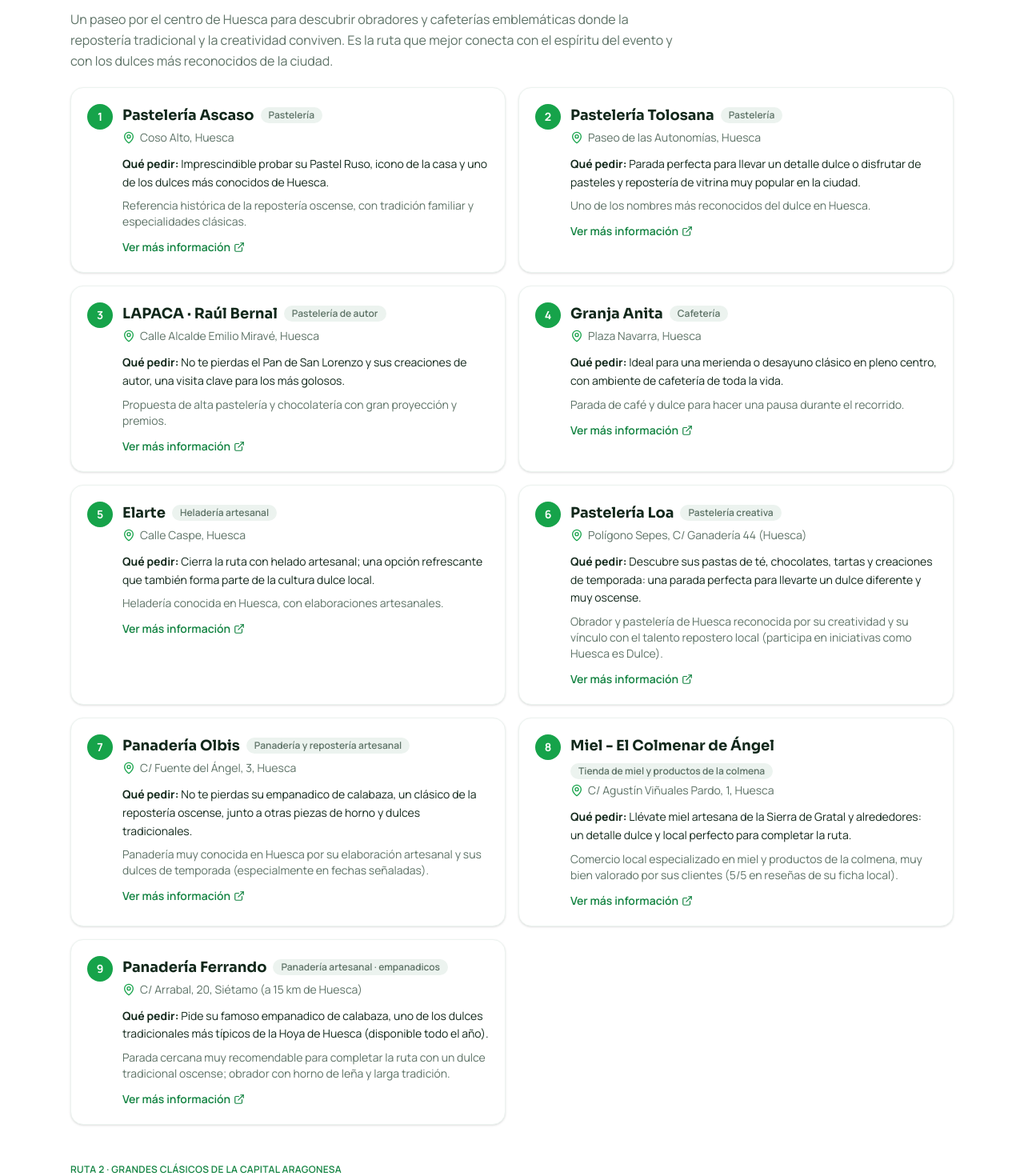
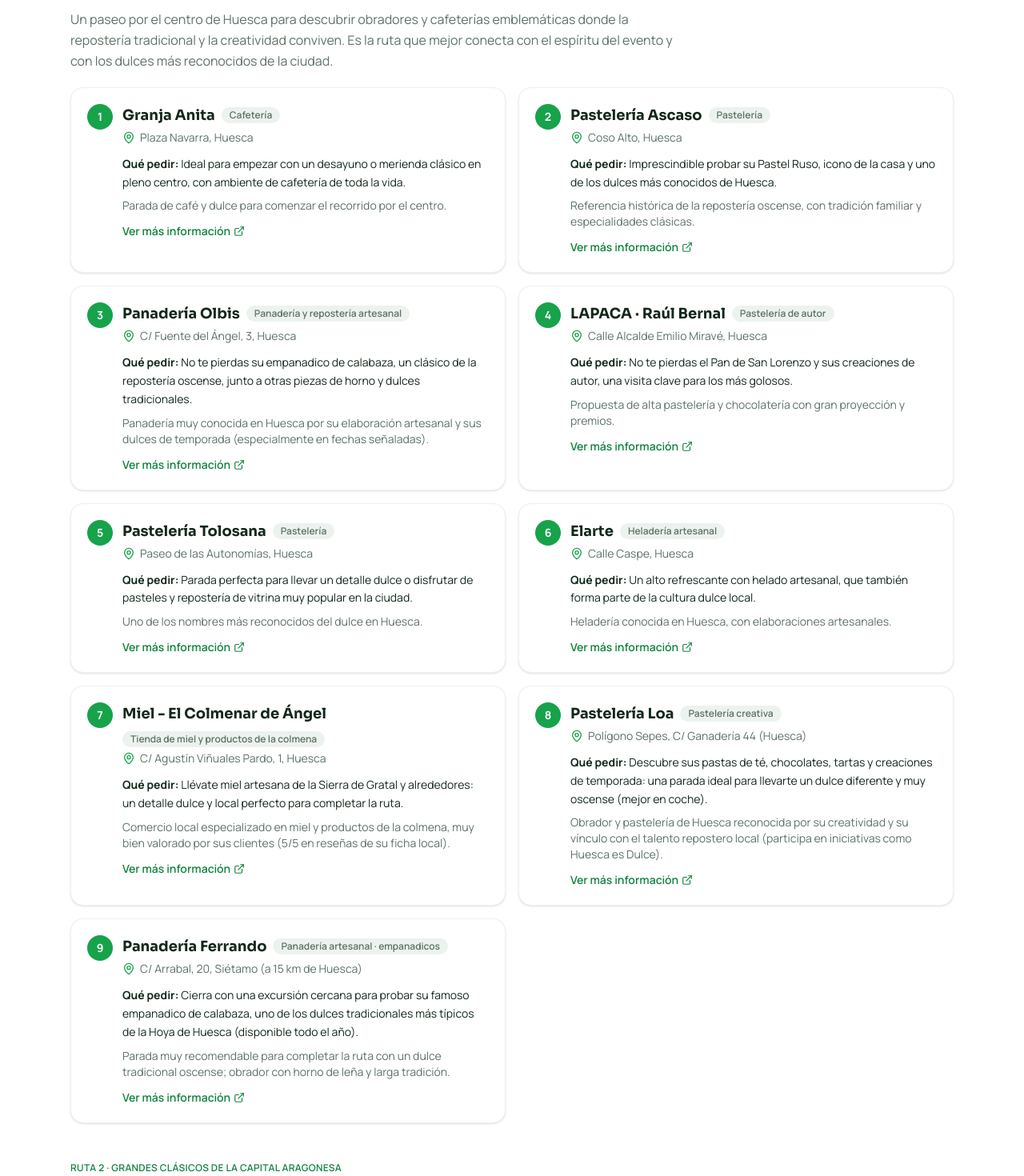
Before and after one commit to javipaur/huescahoy, a Next.js app: page /ruta-huesca-es-dulce in a window 1280 px wide. Shown: the part 920-2390 px from the top of the page at 80% size. Built offline with nearby package versions, Linux system fonts and the light colour scheme; no server answers.

Commit message:
feat(ruta-dulce): reordenar paradas de Huesca para un recorrido más lógico
Agrupa el recorrido por centro, añade indicaciones de desplazamiento (coche/excursión) y ajusta textos a la nueva secuencia.

```diff
--- a/src/app/(public)/ruta-huesca-es-dulce/page.tsx
+++ b/src/app/(public)/ruta-huesca-es-dulce/page.tsx
@@ -66,12 +66,39 @@ const ROUTES: SweetRoute[] = [
       "Un paseo por el centro de Huesca para descubrir obradores y cafeterías emblemáticas donde la repostería tradicional y la creatividad conviven. Es la ruta que mejor conecta con el espíritu del evento y con los dulces más reconocidos de la ciudad.",
     stops: [
       {
+        name: "Granja Anita",
+        place: "Plaza Navarra, Huesca",
+        type: "Cafetería",
+        tip: "Ideal para empezar con un desayuno o merienda clásico en pleno centro, con ambiente de cafetería de toda la vida.",
+        note: "Parada de café y dulce para comenzar el recorrido por el centro.",
+        href: "https://huesca.city/negocios/granja-anita",
+        external: true,
+      },
+      {
         name: "Pastelería Ascaso",
         place: "Coso Alto, Huesca",
         type: "Pastelería",
         tip: "Imprescindible probar su Pastel Ruso, icono de la casa y uno de los dulces más conocidos de Huesca.",
         note: "Referencia histórica de la repostería oscense, con tradición familiar y especialidades clásicas.",
         href: "https://huesca.city/negocios/ascaso",
+        external: true,
+      },
+      {
+        name: "Panadería Olbis",
+        place: "C/ Fuente del Ángel, 3, Huesca",
+        type: "Panadería y repostería artesanal",
+        tip: "No te pierdas su empanadico de calabaza, un clásico de la repostería oscense, junto a otras piezas de horno y dulces tradicionales.",
+        note: "Panadería muy conocida en Huesca por su elaboración artesanal y sus dulces de temporada (especialmente en fechas señaladas).",
+        href: "https://www.facebook.com/panaderiaolbis/",
+        external: true,
+      },
+      {
+        name: "LAPACA · Raúl Bernal",
+        place: "Calle Alcalde Emilio Miravé, Huesca",
+        type: "Pastelería de autor",
+        tip: "No te pierdas el Pan de San Lorenzo y sus creaciones de autor, una visita clave para los más golosos.",
+        note: "Propuesta de alta pastelería y chocolatería con gran proyección y premios.",
+        href: "https://huesca.city/negocios/lapaca",
         external: true,
       },
       {
@@ -84,48 +111,12 @@ const ROUTES: SweetRoute[] = [
         external: true,
       },
       {
-        name: "LAPACA · Raúl Bernal",
-        place: "Calle Alcalde Emilio Miravé, Huesca",
-        type: "Pastelería de autor",
-        tip: "No te pierdas el Pan de San Lorenzo y sus creaciones de autor, una visita clave para los más golosos.",
-        note: "Propuesta de alta pastelería y chocolatería con gran proyección y premios.",
-        href: "https://huesca.city/negocios/lapaca",
-        external: true,
-      },
-      {
-        name: "Granja Anita",
-        place: "Plaza Navarra, Huesca",
-        type: "Cafetería",
-        tip: "Ideal para una merienda o desayuno clásico en pleno centro, con ambiente de cafetería de toda la vida.",
-        note: "Parada de café y dulce para hacer una pausa durante el recorrido.",
-        href: "https://huesca.city/negocios/granja-anita",
-        external: true,
-      },
-      {
         name: "Elarte",
         place: "Calle Caspe, Huesca",
         type: "Heladería artesanal",
-        tip: "Cierra la ruta con helado artesanal; una opción refrescante que también forma parte de la cultura dulce local.",
+        tip: "Un alto refrescante con helado artesanal, que también forma parte de la cultura dulce local.",
         note: "Heladería conocida en Huesca, con elaboraciones artesanales.",
         href: "https://huesca.city/negocios/elarte",
-        external: true,
-      },
-      {
-        name: "Pastelería Loa",
-        place: "Polígono Sepes, C/ Ganadería 44 (Huesca)",
-        type: "Pastelería creativa",
-        tip: "Descubre sus pastas de té, chocolates, tartas y creaciones de temporada: una parada perfecta para llevarte un dulce diferente y muy oscense.",
-        note: "Obrador y pastelería de Huesca reconocida por su creatividad y su vínculo con el talento repostero local (participa en iniciativas como Huesca es Dulce).",
-        href: "https://www.pastelerialoa.com/",
-        external: true,
-      },
-      {
-        name: "Panadería Olbis",
-        place: "C/ Fuente del Ángel, 3, Huesca",
-        type: "Panadería y repostería artesanal",
-        tip: "No te pierdas su empanadico de calabaza, un clásico de la repostería oscense, junto a otras piezas de horno y dulces tradicionales.",
-        note: "Panadería muy conocida en Huesca por su elaboración artesanal y sus dulces de temporada (especialmente en fechas señaladas).",
-        href: "https://www.facebook.com/panaderiaolbis/",
         external: true,
       },
       {
@@ -138,11 +129,20 @@ const ROUTES: SweetRoute[] = [
         external: true,
       },
       {
+        name: "Pastelería Loa",
+        place: "Polígono Sepes, C/ Ganadería 44 (Huesca)",
+        type: "Pastelería creativa",
+        tip: "Descubre sus pastas de té, chocolates, tartas y creaciones de temporada: una parada ideal para llevarte un dulce diferente y muy oscense (mejor en coche).",
+        note: "Obrador y pastelería de Huesca reconocida por su creatividad y su vínculo con el talento repostero local (participa en iniciativas como Huesca es Dulce).",
+        href: "https://www.pastelerialoa.com/",
+        external: true,
+      },
+      {
         name: "Panadería Ferrando",
         place: "C/ Arrabal, 20, Siétamo (a 15 km de Huesca)",
         type: "Panadería artesanal · empanadicos",
-        tip: "Pide su famoso empanadico de calabaza, uno de los dulces tradicionales más típicos de la Hoya de Huesca (disponible todo el año).",
-        note: "Parada cercana muy recomendable para completar la ruta con un dulce tradicional oscense; obrador con horno de leña y larga tradición.",
+        tip: "Cierra con una excursión cercana para probar su famoso empanadico de calabaza, uno de los dulces tradicionales más típicos de la Hoya de Huesca (disponible todo el año).",
+        note: "Parada muy recomendable para completar la ruta con un dulce tradicional oscense; obrador con horno de leña y larga tradición.",
         href: "https://panaderiaferrandosietamo.com/",
         external: true,
       },
```
